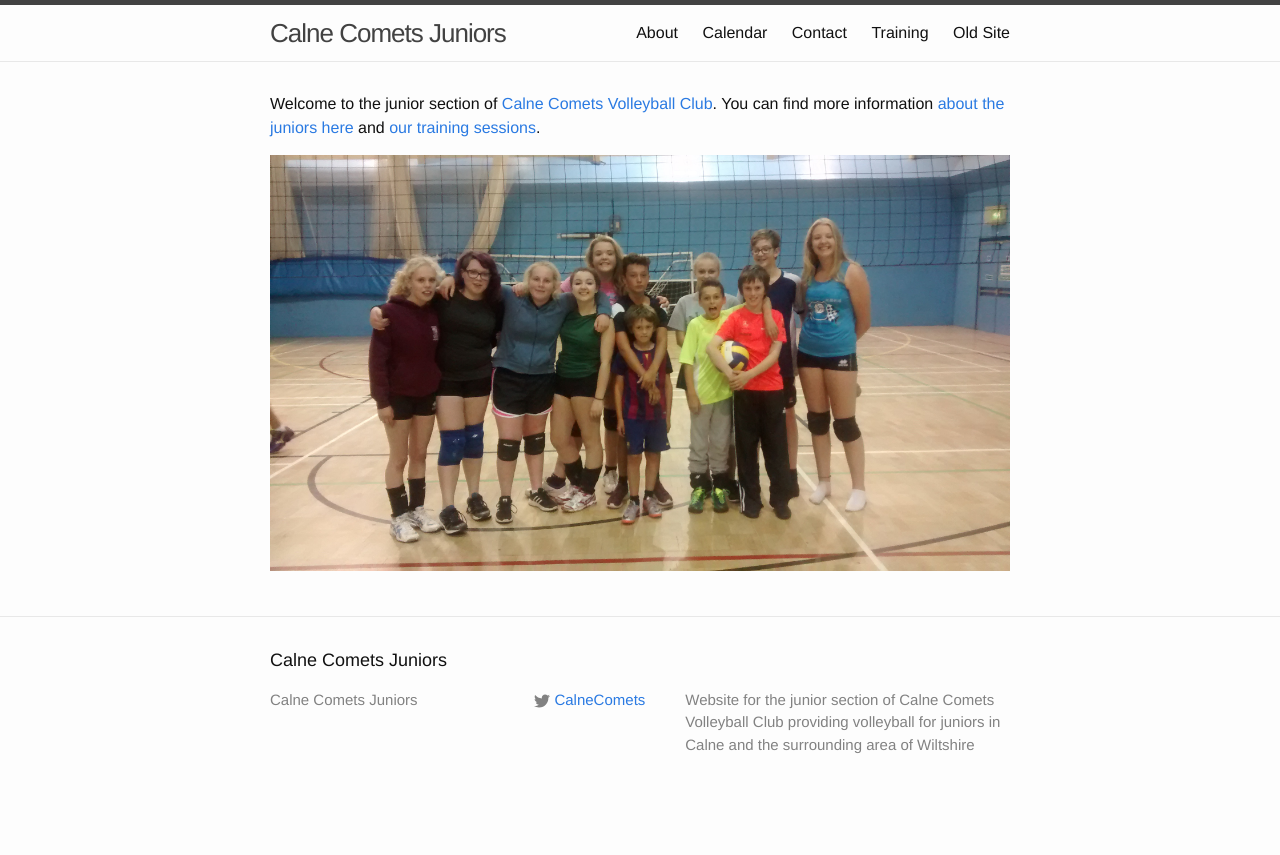
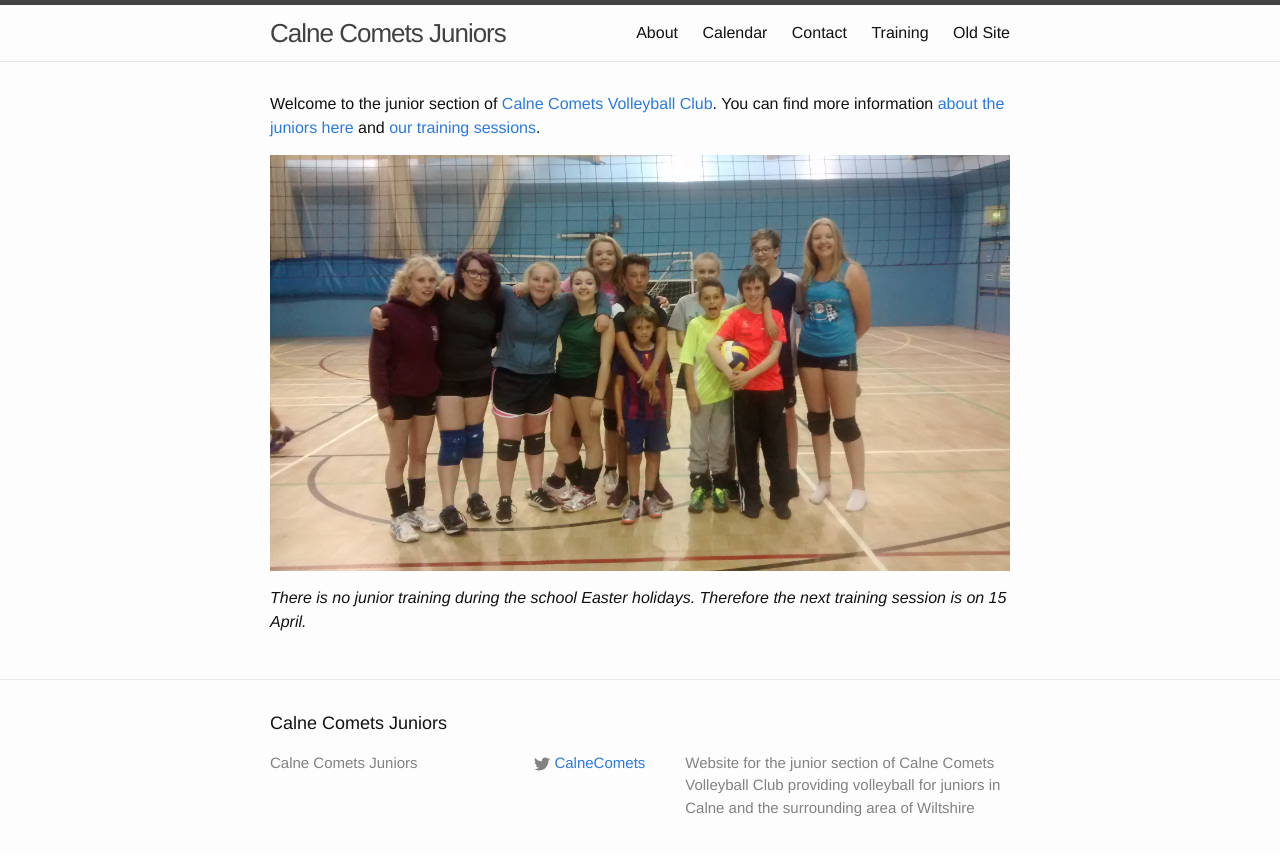
Before and after one commit to CalneComets/WebJuniors, a Jekyll site: the page built from index.md, in a window 1280 px wide. Shown: the top 855 px of the page. Built offline with Jekyll 4.4.1, drawn with Linux system fonts in a browser that asks for light colours.

Commit message:
Add message to front page that there is no training during school Easter holidays

```diff
--- a/index.md
+++ b/index.md
@@ -5,3 +5,5 @@ layout: default
 Welcome to the junior section of [Calne Comets Volleyball Club](http://www.calnecomets.co.uk/). You can find more information [about the juniors here](/about.html) and [our training sessions](/training.html).
 
 ![Current squad](/images/IMG_20150904_200637543.jpg "The juniors after their first training session")
+
+*There is no junior training during the school Easter holidays. Therefore the next training session is on 15 April.*
```
